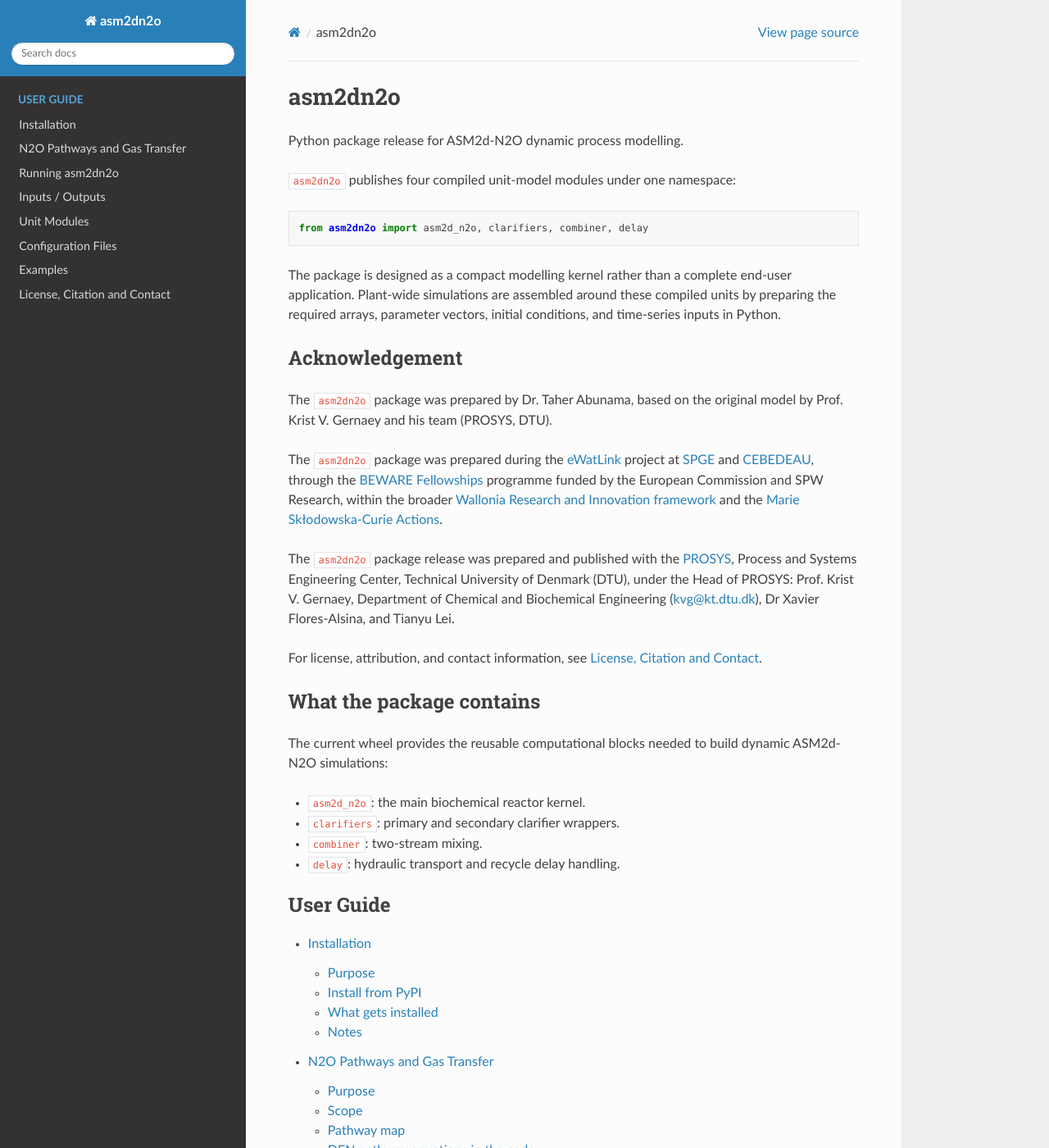
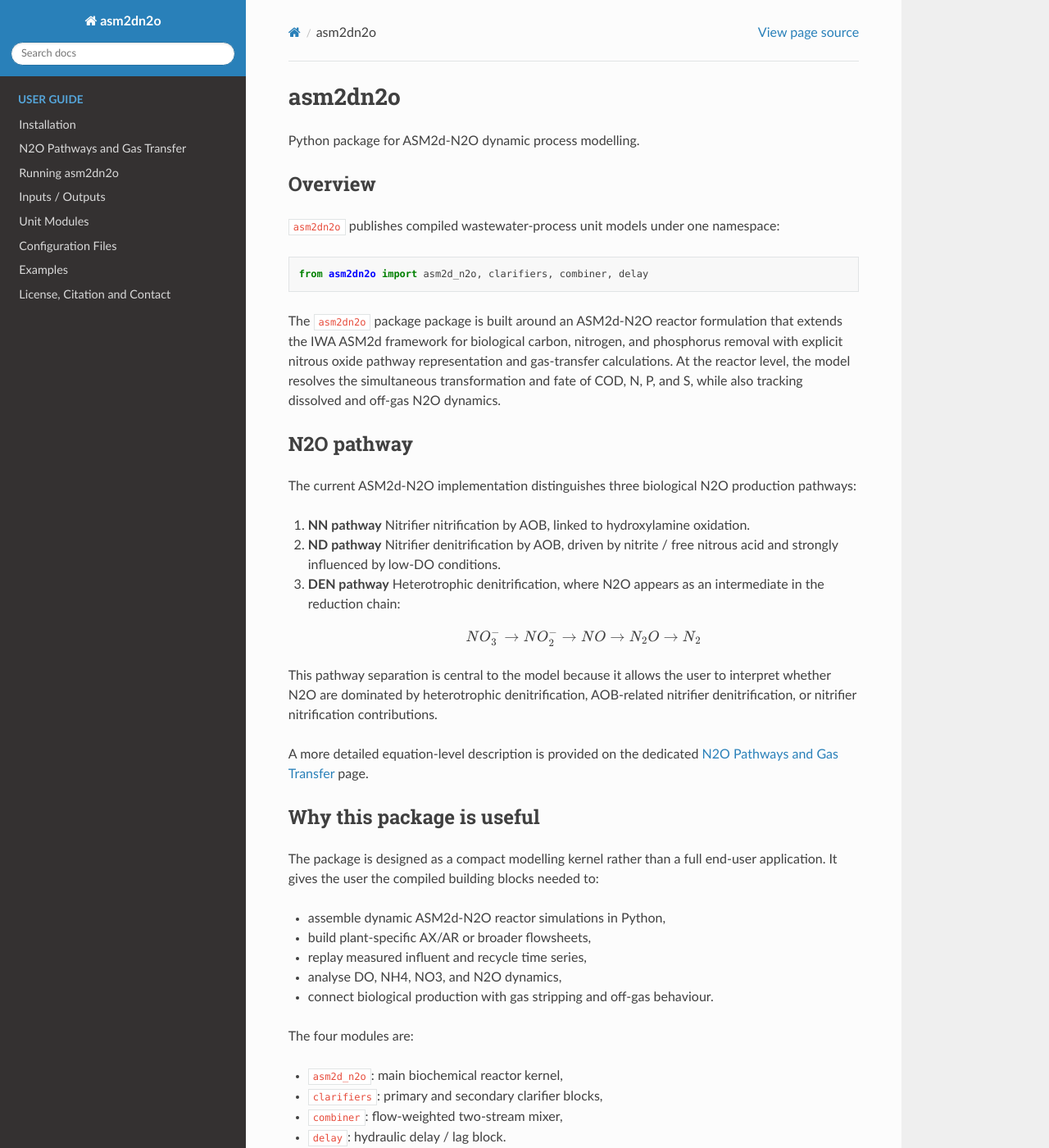
Before and after one commit to tabunama/asm2dn2o, a Sphinx documentation site: the page built from docs/source/index.rst, in a window 1280 px wide and 1400 px high. Shown: the whole window at 82% size. Built offline with Sphinx 7.4.7 and the Read the Docs theme 3.1.0, drawn with Linux system fonts in a browser that asks for light colours; some of the changed text lies outside the part shown.

Commit message:
Update docs

```diff
--- a/docs/source/index.rst
+++ b/docs/source/index.rst
@@ -1,18 +1,86 @@
 asm2dn2o
 =========
 
-Python package release for ASM2d-N2O dynamic process modelling.
+Python package for ASM2d-N2O dynamic process modelling.
 
-``asm2dn2o`` publishes four compiled unit-model modules under one namespace:
+Overview
+--------
+
+``asm2dn2o`` publishes compiled wastewater-process unit models under one namespace:
 
 .. code-block:: python
 
    from asm2dn2o import asm2d_n2o, clarifiers, combiner, delay
 
-The package is designed as a compact modelling kernel rather than a complete end-user
-application. Plant-wide simulations are assembled around these compiled units by
-preparing the required arrays, parameter vectors, initial conditions, and time-series
-inputs in Python.
+The ``asm2dn2o`` package package is built around an ASM2d-N2O reactor formulation that extends the IWA
+ASM2d framework for biological carbon, nitrogen, and phosphorus removal with
+explicit nitrous oxide pathway representation and gas-transfer calculations.
+At the reactor level, the model resolves the simultaneous transformation and fate
+of COD, N, P, and S, while also tracking dissolved and off-gas N2O dynamics.
+
+N2O pathway
+-------------------
+
+The current ASM2d-N2O implementation distinguishes three biological N2O
+production pathways:
+
+1. **NN pathway**
+   Nitrifier nitrification by AOB, linked to hydroxylamine oxidation.
+
+2. **ND pathway**
+   Nitrifier denitrification by AOB, driven by nitrite / free nitrous acid and
+   strongly influenced by low-DO conditions.
+
+3. **DEN pathway**
+   Heterotrophic denitrification, where N2O appears as an intermediate in the
+   reduction chain:
+
+   .. math::
+
+      NO_3^- \rightarrow NO_2^- \rightarrow NO \rightarrow N_2O \rightarrow N_2
+
+This pathway separation is central to the model because it allows the user to
+interpret whether N2O are dominated by heterotrophic denitrification,
+AOB-related nitrifier denitrification, or nitrifier nitrification
+contributions.
+
+A more detailed equation-level description is provided on the dedicated
+:doc:`n2o_pathways` page.
+
+Why this package is useful
+--------------------------
+
+The package is designed as a compact modelling kernel rather than a full
+end-user application. It gives the user the compiled building blocks needed to:
+
+- assemble dynamic ASM2d-N2O reactor simulations in Python,
+- build plant-specific AX/AR or broader flowsheets,
+- replay measured influent and recycle time series,
+- analyse DO, NH4, NO3, and N2O dynamics,
+- connect biological production with gas stripping and off-gas behaviour.
+
+The four modules are:
+
+- ``asm2d_n2o``: main biochemical reactor kernel,
+- ``clarifiers``: primary and secondary clarifier blocks,
+- ``combiner``: flow-weighted two-stream mixer,
+- ``delay``: hydraulic delay / lag block.
+
+What the package does not contain by itself
+-------------------------------------------
+
+The modules provide the compiled kernels only. A full simulation project
+still requires user-prepared companion files such as:
+
+- influent / pH time-series files,
+- initial-condition vectors XINIT,
+- basin-specific parameter vectors PAR,
+- clarifiers settings,
+- measured recycle (RAS/WAS) or blowers/airflow signals (or KLa),
+- a plant-specific main driver.
+
+This separation is intentional: the wheel stays compact and reusable, while the
+flowsheet, control logic, data handling, and calibration remain project-specific.
 
 Acknowledgement
 ---------------
@@ -36,18 +104,8 @@ Department of Chemical and Biochemical Engineering
 For license, attribution, and contact information, see
 :doc:`license_citation_contact`.
 
-What the package contains
--------------------------
-
-The current wheel provides the reusable computational blocks needed to build dynamic
-ASM2d-N2O simulations:
-
-- ``asm2d_n2o``: the main biochemical reactor kernel.
-- ``clarifiers``: primary and secondary clarifier wrappers.
-- ``combiner``: two-stream mixing.
-- ``delay``: hydraulic transport and recycle delay handling.
-
-
+User Guide
+----------
 
 .. toctree::
    :maxdepth: 2
```
